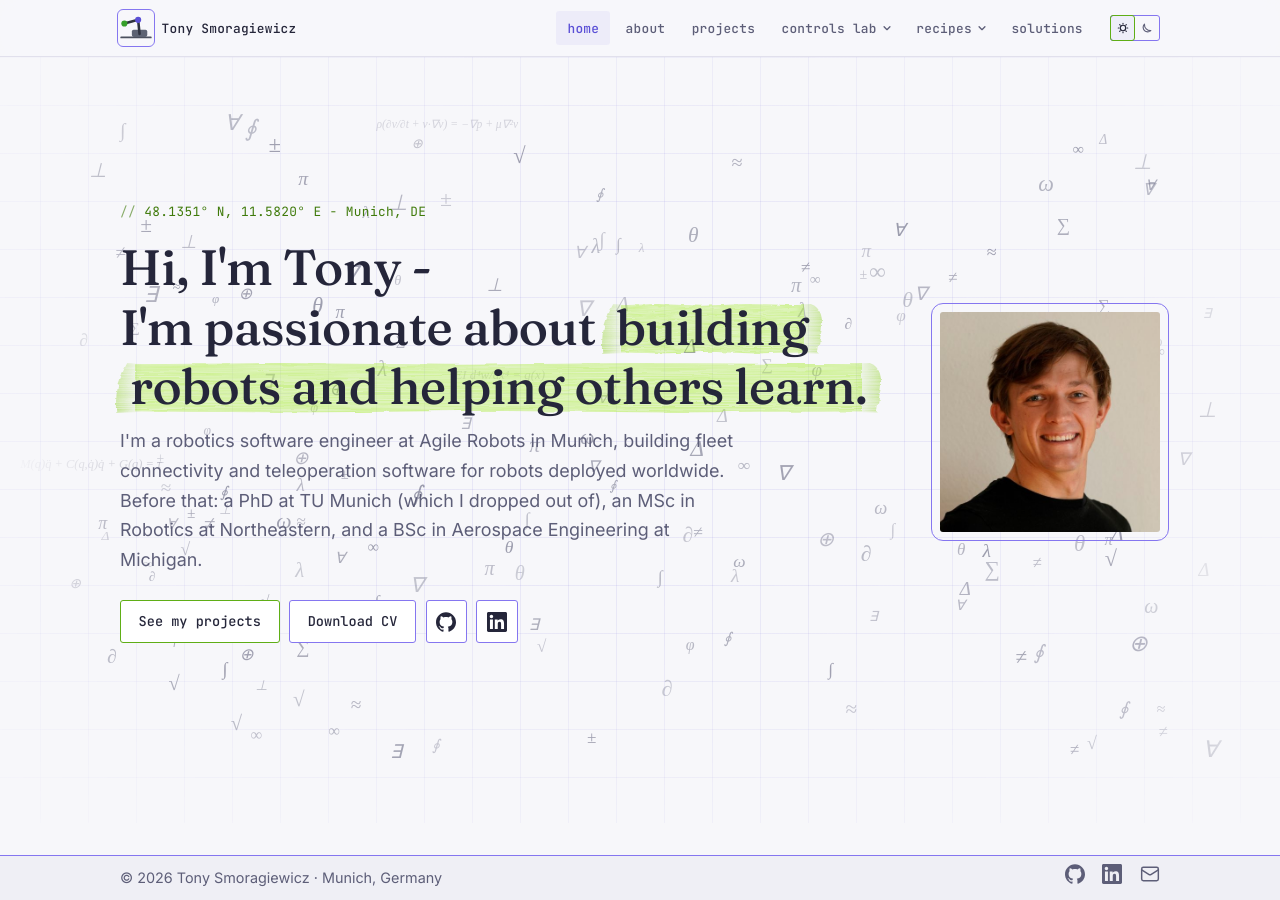
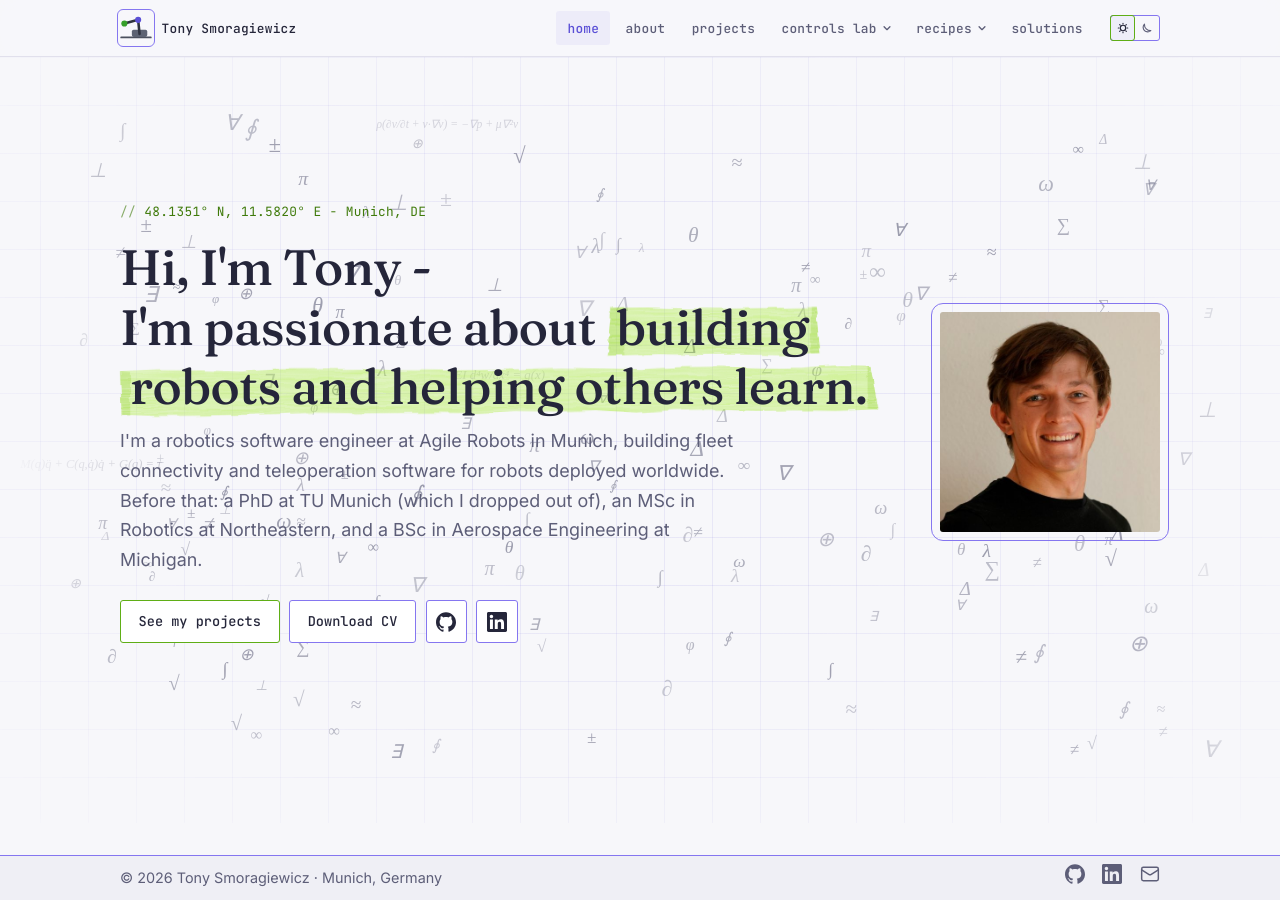
Before and after one commit to Tsmorz/Tsmorz.github.io, a Jekyll site: the page built from index.html, in a window 1280 px wide. Built offline with Jekyll 4.4.1, drawn with Linux system fonts in a browser that asks for light colours; some web fonts are replaced.

Commit message:
Hero highlight: each line is its own hand-drawn stroke, so starts and ends differ
Co-Authored-By: Claude Sonnet 5.5 <noreply@anthropic.com>

```diff
--- a/assets/css/main.css
+++ b/assets/css/main.css
@@ -29,6 +29,8 @@
   --viz-4: #12a599;  /* teal   */
   --viz-7: #556070;  /* slate — the simulated mass; kept off the series colors */
   --viz-total: #556070;  /* neutral gray — aggregate / total lines */
+  --marker: rgba(170, 236, 56, .55);       /* hero highlighter ink, and the darker pooling where a stroke starts and stops */
+  --marker-deep: rgba(140, 208, 30, .42);
   --mass: #5fae16;       /* the simulated mass on /controls/ (the site's lime) */
   --mass-edge: #3f7a0a;
   --pend-cart: #9aa3af;
@@ -74,6 +76,8 @@
     --viz-4: #88fce9;
     --viz-7: #9aa7b6;
     --viz-total: #9aa7b6;
+    --marker: rgba(173, 244, 93, .30);
+    --marker-deep: rgba(173, 244, 93, .22);
     --mass: #adf45d;
     --mass-edge: #7bbf2e;
     --pend-cart: #6b7686;
@@ -114,6 +118,8 @@
   --viz-4: #88fce9;
   --viz-7: #9aa7b6;
   --viz-total: #9aa7b6;
+  --marker: rgba(173, 244, 93, .30);
+  --marker-deep: rgba(173, 244, 93, .22);
   --mass: #adf45d;
   --mass-edge: #7bbf2e;
   --pend-cart: #6b7686;
@@ -749,25 +755,12 @@ button, input, select, textarea { font-family: var(--mono); }
 .hint-row .sim-btn { padding: .25rem .7rem; }
 
 /* ---- accent-only overrides: lavender + lime as outlines or small text, never a fill ---- */
-/* A felt-tip highlighter, drawn as three small SVGs per theme (assets/img/marker/): a streaky body with ragged edges plus a chisel-tip
-   cap at each end, where the ink pools darker as the caps overlap the body. Background only, so the text is untouched, and
-   `clone` gives every wrapped line its own caps. */
-.hero h1 .accent {
-  color: inherit; padding: 0 .3em; margin: 0 -.1em;
-  background-image: url("../img/marker/left-light.svg"), url("../img/marker/right-light.svg"), url("../img/marker/mid-light.svg");
-  background-repeat: no-repeat;
-  background-size: .55em 86%, .55em 86%, calc(100% - .8em) 86%;
-  background-position: left 70%, right 70%, .4em 70%;
-  -webkit-box-decoration-break: clone; box-decoration-break: clone;
-}
-:root[data-theme="dark"] .hero h1 .accent {
-  background-image: url("../img/marker/left-dark.svg"), url("../img/marker/right-dark.svg"), url("../img/marker/mid-dark.svg");
-}
-@media (prefers-color-scheme: dark) {
-  :root:not([data-theme="light"]) .hero h1 .accent {
-    background-image: url("../img/marker/left-dark.svg"), url("../img/marker/right-dark.svg"), url("../img/marker/mid-dark.svg");
-  }
-}
+/* A felt-tip highlighter. assets/js/marker.js draws one stroke per wrapped line behind the text (see that file); this is the plain
+   translucent fallback, dropped once the strokes exist. */
+.hero h1 { position: relative; isolation: isolate; }
+.hero h1 .accent { color: inherit; padding: 0 .3em; margin: 0 -.1em; background: linear-gradient(transparent 20%, var(--marker) 20%, var(--marker) 92%, transparent 92%); -webkit-box-decoration-break: clone; box-decoration-break: clone; }
+.hero h1.has-marker .accent { background: none; }
+.marker-layer { position: absolute; inset: 0; z-index: -1; pointer-events: none; }
 .hero-eyebrow { color: var(--lime-text); }
 .btn { border-color: var(--lav); }
 .btn-primary, :root[data-theme="dark"] .btn-primary { background-color: var(--surface); color: var(--text); border: 1.5px solid var(--lime); }   /* solid, so the grid and floating equations never show through */
--- /dev/null
+++ b/assets/js/marker.js
@@ -0,0 +1,76 @@
+// The highlighter on the home page headline. Each wrapped line gets its own hand-drawn stroke (an inline SVG behind the text), and
+// every stroke differs: where it starts and stops, the slant of each end, how far it overshoots, wobble along both edges, a slight
+// tilt, and its own ink-streak pattern. Colors come from --marker / --marker-deep, so both themes work. Without JS the CSS keeps
+// a plain translucent background.
+(function () {
+  'use strict';
+  var span = document.querySelector('.hero h1 .accent');
+  if (!span) return;
+  var h1 = span.parentNode, NS = 'http://www.w3.org/2000/svg';
+  var base = (Math.random() * 1e9) | 0;          // new pen each visit, but stable across resizes
+
+  function rng(seed) {                           // mulberry32
+    var a = seed >>> 0;
+    return function () { a = (a + 0x6D2B79F5) >>> 0; var t = a; t = Math.imul(t ^ (t >>> 15), t | 1); t ^= t + Math.imul(t ^ (t >>> 7), t | 61); return ((t ^ (t >>> 14)) >>> 0) / 4294967296; };
+  }
+  function el(name, attrs, parent) {
+    var e = document.createElementNS(NS, name);
+    Object.keys(attrs).forEach(function (k) { e.setAttribute(k, attrs[k]); });
+    if (parent) parent.appendChild(e);
+    return e;
+  }
+
+  // One stroke, w x h px. Edges are polylines with a little wobble every ~40 px; the ends are slanted like a chisel tip.
+  function stroke(w, h, seed, i) {
+    var r = function (a, b) { return a + (b - a) * rnd(); }, rnd = rng(seed);
+    var svg = el('svg', { width: w, height: h, viewBox: '0 0 ' + w + ' ' + h, 'aria-hidden': 'true' });
+    svg.style.cssText = 'position:absolute;overflow:visible;transform:rotate(' + r(-0.5, 0.5).toFixed(2) + 'deg)';
+    var topY = h * r(0.17, 0.23), botY = h * r(0.88, 0.95);
+    var x0 = r(2, 11), x1 = w - r(2, 11);
+    var s0 = r(-7, 9), s1 = r(-9, 7);                              // end slants (px between the top and bottom corner)
+    var n = Math.max(3, Math.round((x1 - x0) / 40)), top = [], bot = [];
+    for (var k = 0; k <= n; k++) { top.push(r(-1.6, 1.6)); bot.push(r(-1.6, 1.6)); }
+    function edge(a, y, wob, from, to, dir) {                      // points along an edge between two x positions
+      var pts = [];
+      for (var x = from; dir > 0 ? x < to : x > to; x += dir * 40) pts.push([x, y + wob[Math.min(n, Math.round((x - x0) / ((x1 - x0) / n)))]]);
+      return pts;
+    }
+    function band(a, b, slantA, slantB) {                          // polygon between x = a and b
+      var p = [[a + slantA, topY]].concat(edge(0, topY, top, a + 40, b - 20, 1), [[b + slantB, topY + r(-1, 1)], [b - slantB * 0.6, botY]], edge(0, botY, bot, b - 40, a + 20, -1), [[a - slantA * 0.6, botY + r(-1, 1)]]);
+      return 'M' + p.map(function (q) { return q[0].toFixed(1) + ' ' + q[1].toFixed(1); }).join(' L') + ' Z';
+    }
+    var id = 'mk' + i, defs = el('defs', {}, svg), f = el('filter', { id: id, x: '-2%', y: '-10%', width: '104%', height: '120%', 'color-interpolation-filters': 'sRGB' }, defs);
+    el('feTurbulence', { type: 'fractalNoise', baseFrequency: r(0.008, 0.016).toFixed(4) + ' ' + r(0.45, 0.7).toFixed(3), numOctaves: 2, seed: Math.floor(r(1, 200)), result: 'n' }, f);    // streaks
+    el('feColorMatrix', { in: 'n', type: 'matrix', values: '0 0 0 0 0  0 0 0 0 0  0 0 0 0 0  0.6 0 0 0 0.42', result: 'a' }, f);
+    el('feComposite', { in: 'SourceGraphic', in2: 'a', operator: 'in', result: 't' }, f);
+    el('feTurbulence', { type: 'fractalNoise', baseFrequency: '0.04 0.1', numOctaves: 2, seed: Math.floor(r(1, 200)), result: 'd' }, f);                                                    // ragged edges
+    el('feDisplacementMap', { in: 't', in2: 'd', scale: r(4, 7).toFixed(1), xChannelSelector: 'R', yChannelSelector: 'G' }, f);
+    var g = el('g', { filter: 'url(#' + id + ')' }, svg);
+    var path = el('path', { d: band(x0, x1, s0, s1) }, g); path.style.fill = 'var(--marker)';
+    var p0 = r(6, 16), p1 = r(5, 14);                                // ink pools where the pen touches down and lifts off
+    var a = el('path', { d: band(x0, x0 + p0, s0, 0) }, g); a.style.fill = 'var(--marker-deep)';
+    var b = el('path', { d: band(x1 - p1, x1, 0, s1) }, g); b.style.fill = 'var(--marker-deep)';
+    return svg;
+  }
+
+  function draw() {
+    var old = h1.querySelector('.marker-layer'); if (old) old.remove();
+    var rects = Array.prototype.filter.call(span.getClientRects(), function (q) { return q.width > 8 && q.height > 8; });
+    if (!rects.length) return;
+    var hb = h1.getBoundingClientRect(), layer = document.createElement('span');
+    layer.className = 'marker-layer'; layer.setAttribute('aria-hidden', 'true');
+    rects.forEach(function (q, i) {
+      var s = stroke(Math.round(q.width), Math.round(q.height), base + i * 7919, i);
+      s.style.left = (q.left - hb.left) + 'px'; s.style.top = (q.top - hb.top) + 'px';
+      layer.appendChild(s);
+    });
+    h1.insertBefore(layer, h1.firstChild);
+    h1.classList.add('has-marker');
+  }
+
+  var timer;
+  function later() { clearTimeout(timer); timer = setTimeout(draw, 80); }
+  draw();
+  window.addEventListener('resize', later);
+  if (document.fonts && document.fonts.ready) document.fonts.ready.then(draw);   // the headline font changes where lines break
+})();
--- a/index.html
+++ b/index.html
@@ -26,3 +26,5 @@ description: Tony Smoragiewicz - robotics software engineer at Agile Robots work
     <img class="hero-photo" src="{{ site.author.photo | relative_url }}" alt="Portrait of Tony Smoragiewicz">
   </div>
 </section>
+
+<script src="{{ '/assets/js/marker.js' | relative_url }}?v={{ site.time | date: '%s' }}"></script>
```
Also changed, not shown: assets/img/marker/left-dark.svg (deleted), assets/img/marker/left-light.svg (deleted), assets/img/marker/mid-dark.svg (deleted), assets/img/marker/mid-light.svg (deleted), assets/img/marker/right-dark.svg (deleted), assets/img/marker/right-light.svg (deleted).
